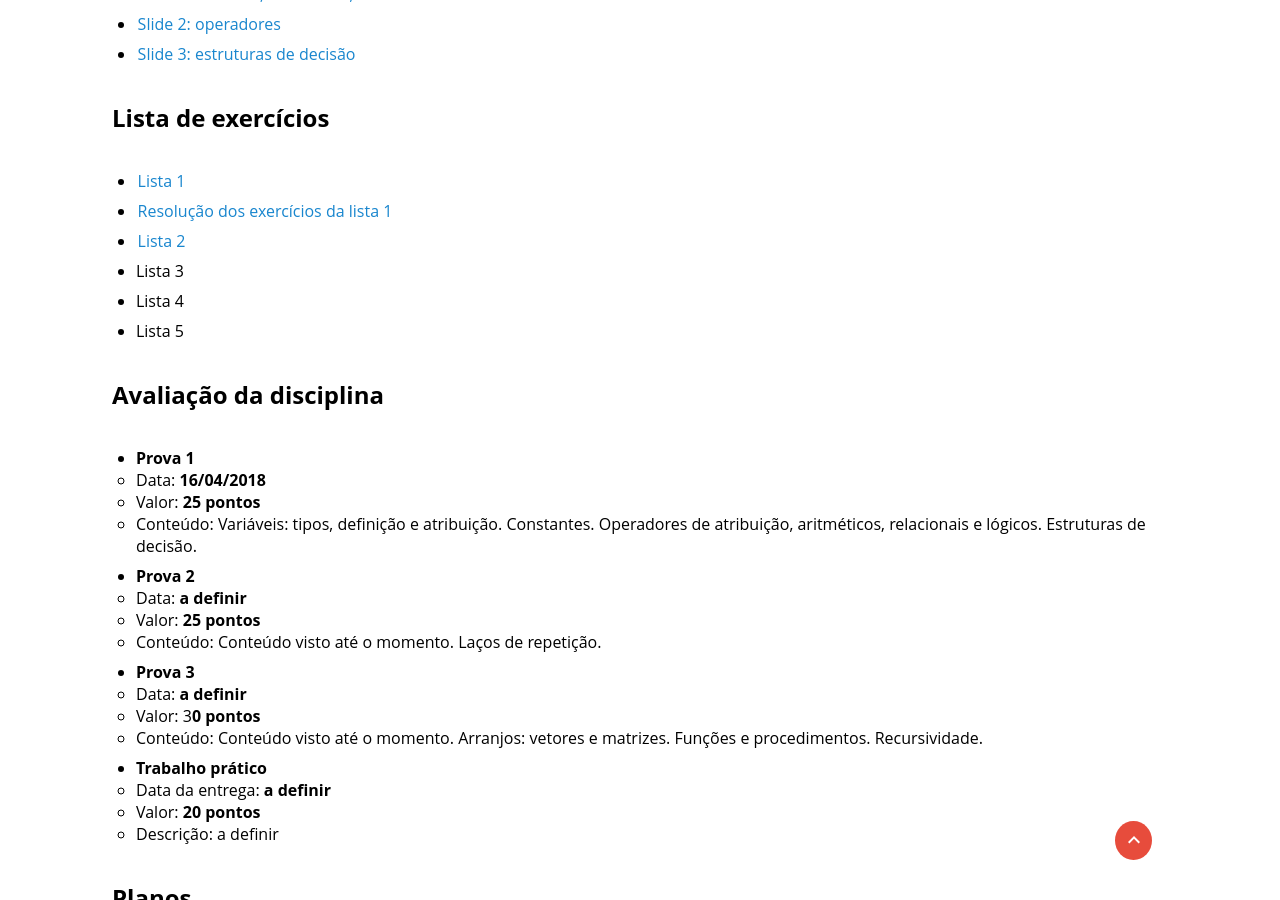
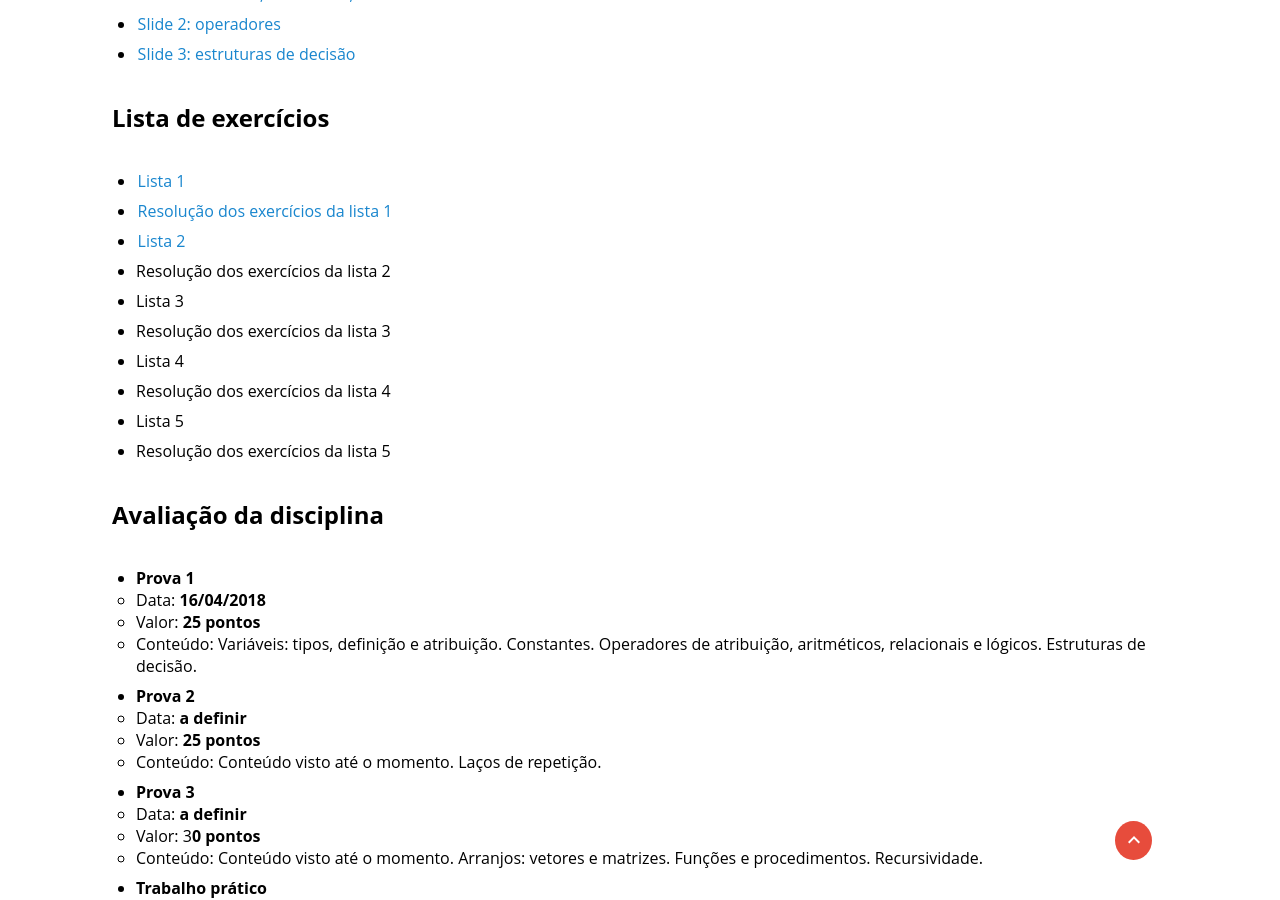
Before and after one commit to marcoinf/marcoinf.github.io, a Jekyll site: the page built from 2018-1-algoritmos.md, in a window 1280 px wide and 900 px high, scrolled down 406 px. Built offline with Jekyll 4.4.1, drawn with Linux system fonts in a browser that asks for light colours.

Commit message:
Alteração na página da disciplina de algoritmos

```diff
--- a/2018-1-algoritmos.md
+++ b/2018-1-algoritmos.md
@@ -5,17 +5,21 @@ permalink: /disciplinas/2018/1/algoritmos
 type: disciplinas
 ---
 ## Materiais
-* [Slide 1: variavéis, constantes, entrada e saída](https://github.com/marcoinf/marcoinf.github.io/raw/master/downloads/algoritmos/Slide-1-variaveis-constantes-entrada-saida.pdf)
-* [Slide 2: operadores](https://github.com/marcoinf/marcoinf.github.io/raw/master/downloads/algoritmos/Slide-2-operadores.pdf)
-* [Slide 3: estruturas de decisão](https://github.com/marcoinf/marcoinf.github.io/raw/master/downloads/algoritmos/Slide-3-estruturas-de-decisao.pdf)
+* [Slide 1: variavéis, constantes, entrada e saída](https://marcoaugustoandrade.github.io/slides/algoritmos/1-variaveis-constantes-entrada-saida/)
+* [Slide 2: operadores](https://marcoaugustoandrade.github.io/slides/algoritmos/2-operadores/)
+* [Slide 3: estruturas de decisão](https://marcoaugustoandrade.github.io/slides/algoritmos/3-estruturas-de-decisao/)
 
 ## Lista de exercícios
 * [Lista 1](https://github.com/marcoinf/marcoinf.github.io/raw/master/downloads/algoritmos/lista-1.pdf)
 * [Resolução dos exercícios da lista 1](https://github.com/marcoaugustoandrade/algoritmos-lista-1)
 * [Lista 2](https://github.com/marcoinf/marcoinf.github.io/raw/master/downloads/algoritmos/lista-2.pdf)
+* Resolução dos exercícios da lista 2
 * Lista 3
+* Resolução dos exercícios da lista 3
 * Lista 4
+* Resolução dos exercícios da lista 4
 * Lista 5
+* Resolução dos exercícios da lista 5
 
 ## Avaliação da disciplina
 
```
